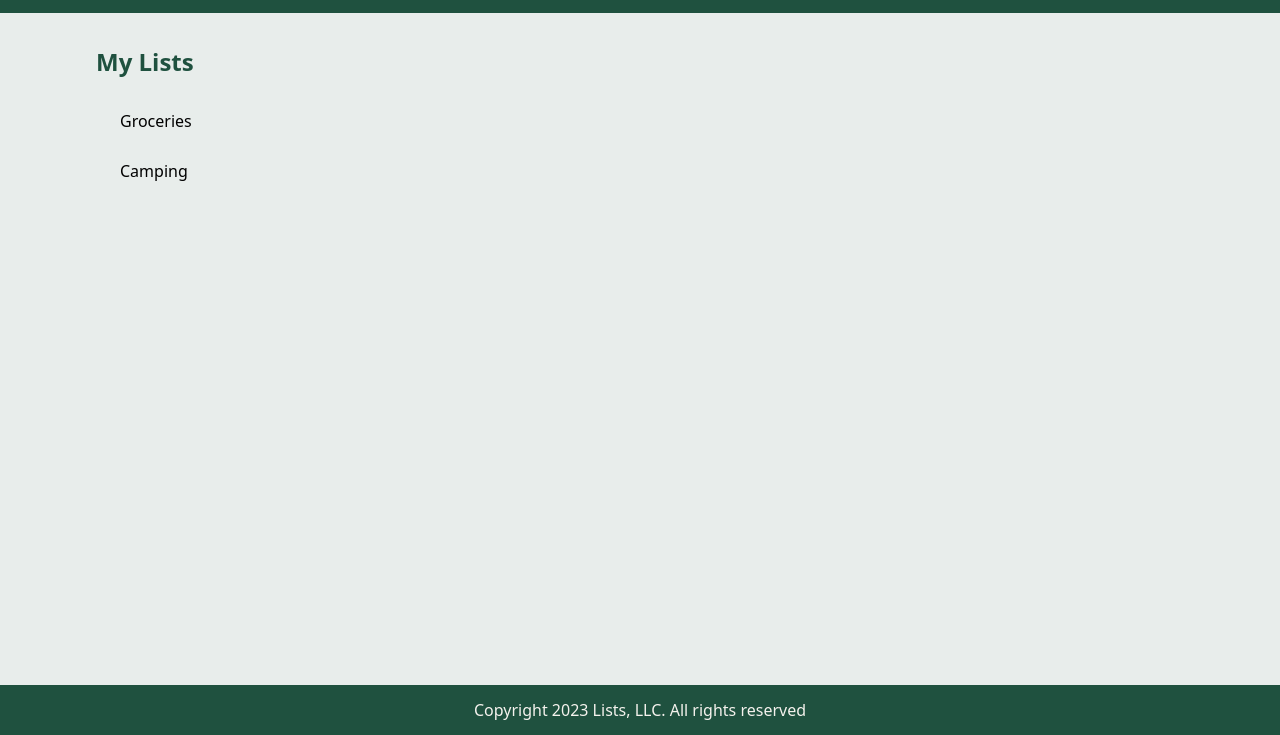
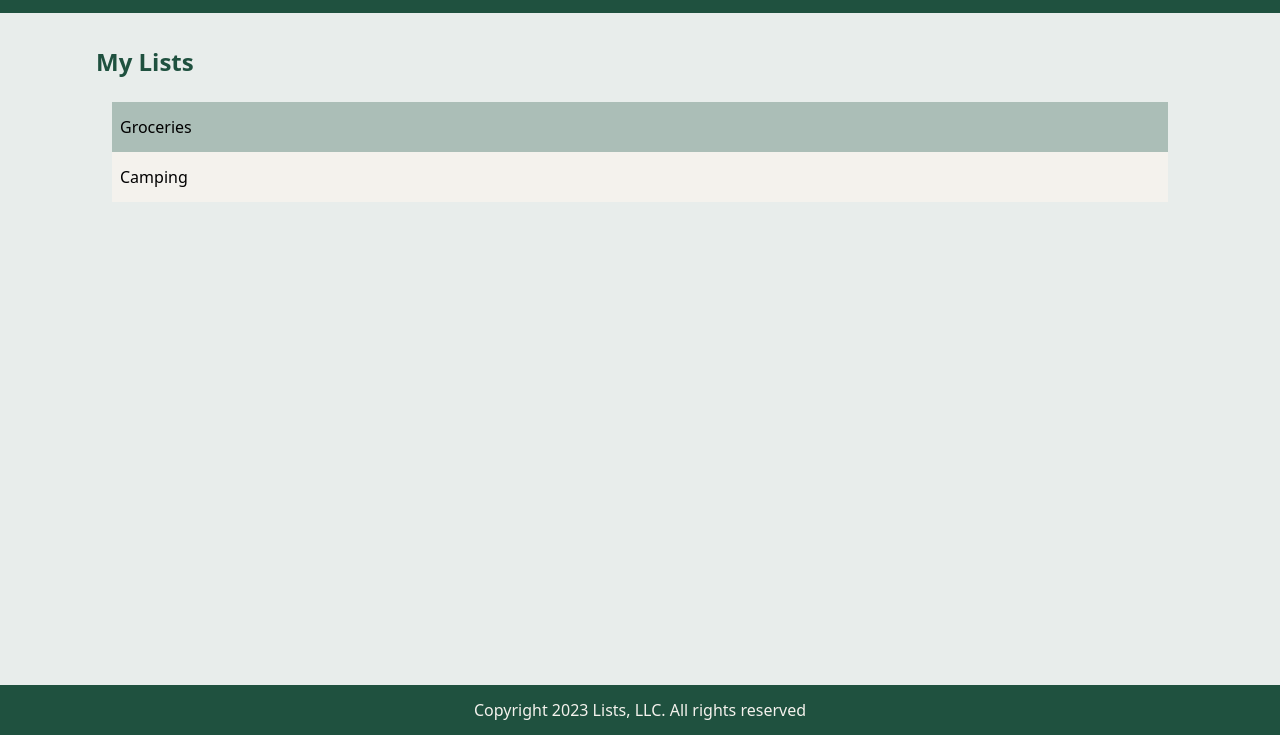
Before and after one commit to iupui-multi-device-certificate/n315-homework-07, a website with bundled scripts: page index.html in a window 1280 px wide. Shown: the part 65-800 px from the top of the page. Built offline with nearby package versions, Linux system fonts and the light colour scheme.

Commit message:
fix: list styling

```diff
--- a/scss/components/_list.scss
+++ b/scss/components/_list.scss
@@ -2,9 +2,19 @@
   color: $brand-primary;
 }
 .list {
-  padding: 1.5rem;
+  padding: 1rem;
+
   .list-item {
+    padding-left: 0.5rem;
     cursor: pointer;
     height: 50px;
+
+    display: flex;
+    align-items: center;
+    background-color: $brand-light;
+
+    &:nth-child(odd) {
+      background-color: rgba($brand-primary, 0.3);
+    }
   }
 }
```
Also changed, not shown: css/styles.css.
